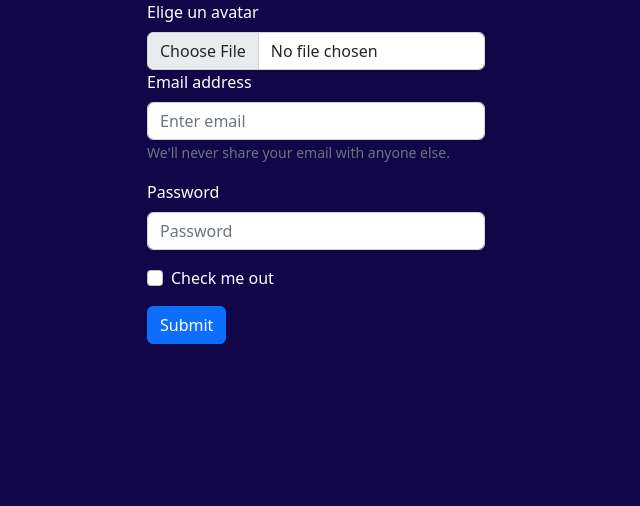
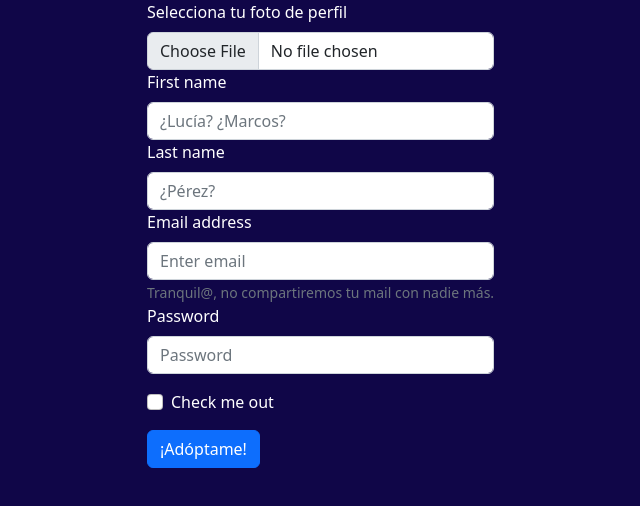
Before and after one commit to adoptacoder-app/adoptacoder, a React (Create React App) app: page / in a window 1280 px wide. Shown: the top 506 px of the page, without its empty margins (109-749 px from the left). Built offline with nearby package versions, Linux system fonts and the light colour scheme; the HTML template or start-up script is replaced by a standard one.

Commit message:
add name, last name, mail, and avatar fields

```diff
--- a/src/assets/mol-form/form.jsx
+++ b/src/assets/mol-form/form.jsx
@@ -7,24 +7,34 @@ function AdoptMeForm() {
     <div className="form">
     <Form>
       <Form.Group className="mb-3" controlId="formBasicEmail">
-        <Form.Label>Elige un avatar</Form.Label>
+        <Form.Label>Selecciona tu foto de perfil</Form.Label>
         <Form.Control type="file" />
+        <Form.Label>First name</Form.Label>
+          <Form.Control
+            required
+            type="text"
+            placeholder="¿Lucía? ¿Marcos?"
+          />
+        <Form.Label>Last name</Form.Label>
+          <Form.Control
+            required
+            type="text"
+            placeholder="¿Pérez?"
+          />
         <Form.Label>Email address</Form.Label>
         <Form.Control type="email" placeholder="Enter email" />
         <Form.Text className="text-muted">
-          We'll never share your email with anyone else.
+          Tranquil@, no compartiremos tu mail con nadie más.<br></br>
         </Form.Text>
-      </Form.Group>
-
-      <Form.Group className="mb-3" controlId="formBasicPassword">
         <Form.Label>Password</Form.Label>
         <Form.Control type="password" placeholder="Password" />
       </Form.Group>
+
       <Form.Group className="mb-3" controlId="formBasicCheckbox">
         <Form.Check type="checkbox" label="Check me out" />
       </Form.Group>
       <Button variant="primary" type="submit">
-        Submit
+        ¡Adóptame!
       </Button>
     </Form>
     </div>
```
